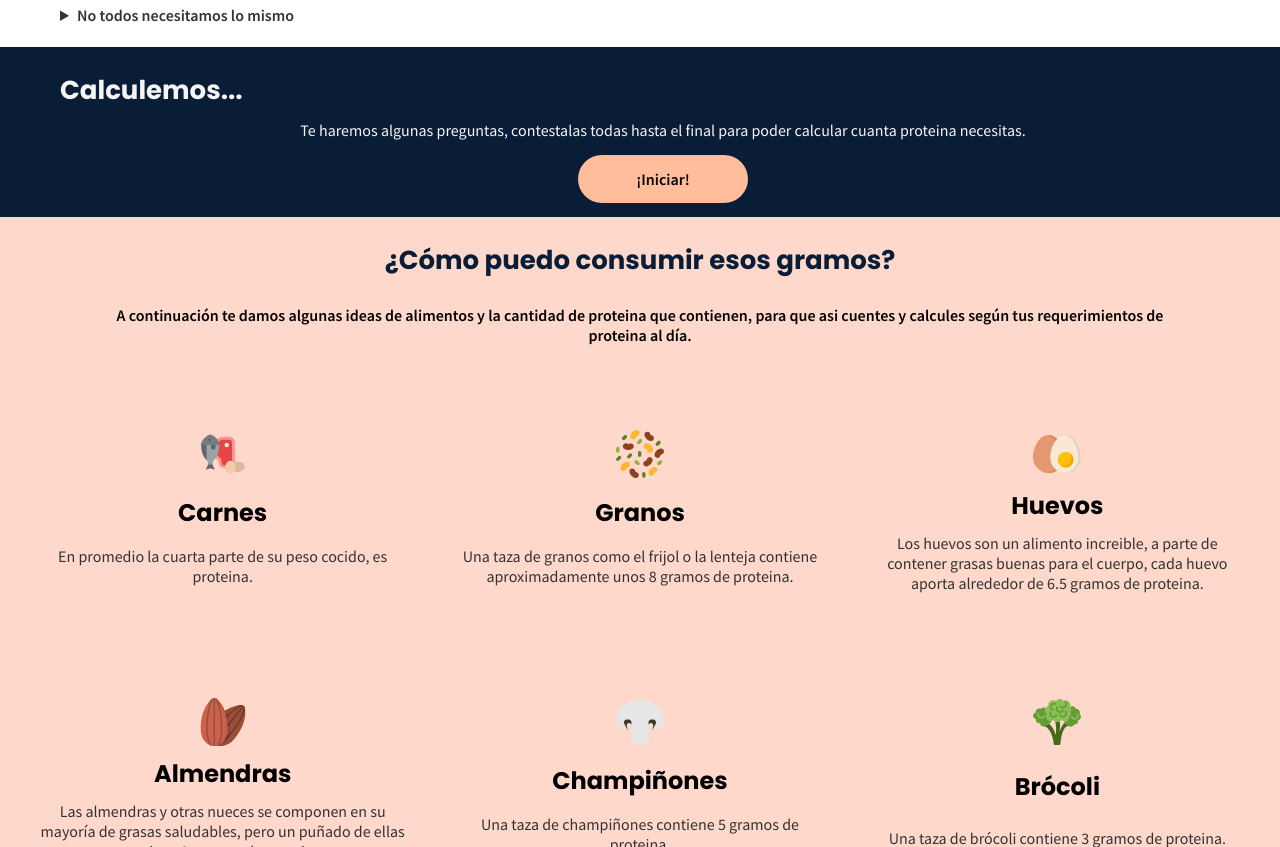
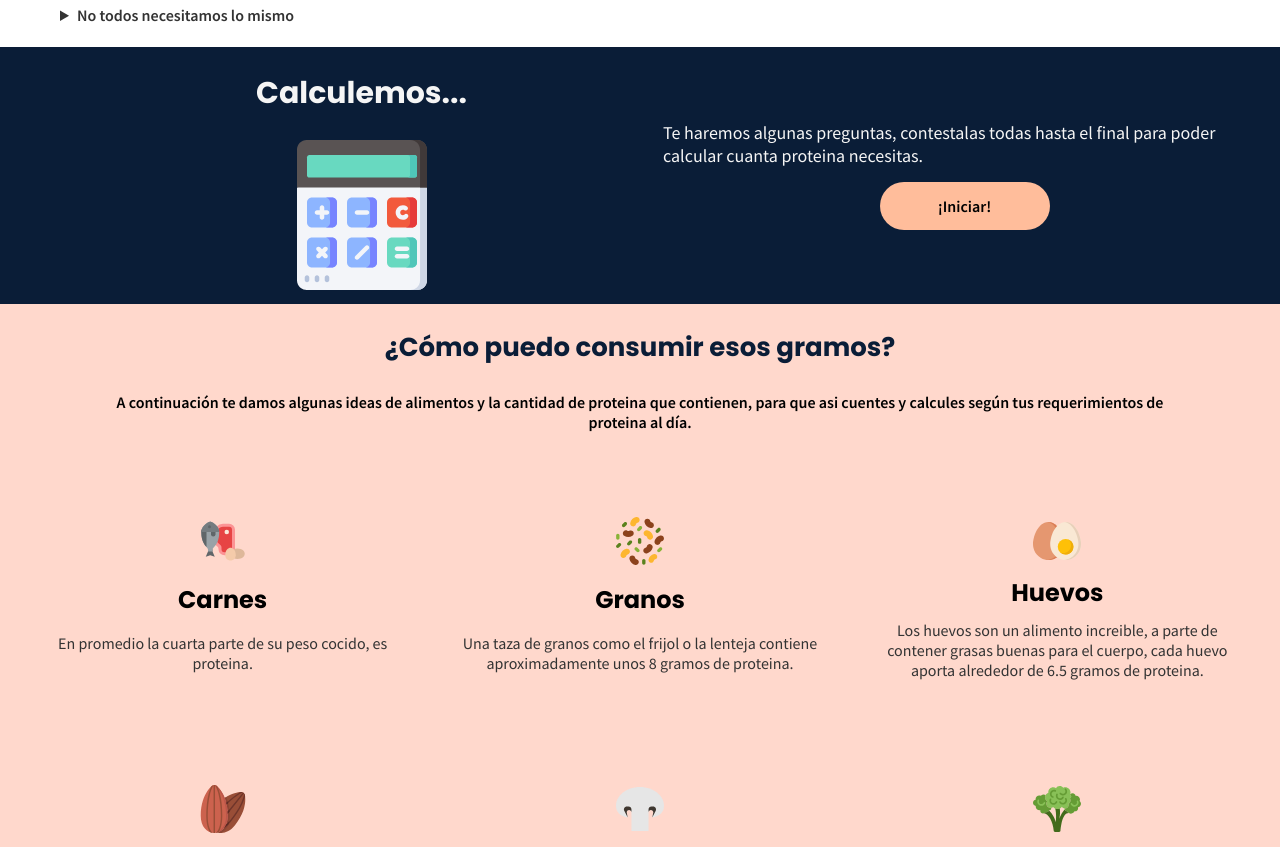
Before and after one commit to anddev-rh/TuProteina, a website: page src/index.html in a window 1280 px wide. Shown: the part 987-1834 px from the top of the page. Drawn offline with nearby package versions, Linux system fonts and the light colour scheme.

Commit message:
añadiendo imagen de calculadora y algunas correcciones de responsive

```diff
--- a/src/css/desktop.css
+++ b/src/css/desktop.css
@@ -21,6 +21,18 @@ iframe {
   grid-column: 2 / 3;
 }
 
+.calculator-container img {
+  justify-self: center;
+}
+
+.calculator-container h2 {
+  justify-self: center;
+}
+
+.calculator-container h3 {
+  justify-self: center;
+}
+
 .advices-container {
   grid-template-columns: repeat(3, 1fr);
 }
--- a/src/css/style.css
+++ b/src/css/style.css
@@ -122,10 +122,16 @@ iframe {
 
 .calculator-container {
   display: grid;
+  row-gap: 14px;
   padding: 14px 14px;
   background-color: var(--dark-blue);
   color: whitesmoke;
   font-family: 'Poppins', sans-serif;
+}
+
+.calculator-container img {
+  width: 100px;
+  justify-self: center;
 }
 
 .calculator-field {
@@ -226,6 +232,10 @@ margin: 0;
   padding: 14px;
 }
 
+.calculator-result {
+  border-top: var(--dark-blue) solid 1px;
+}
+
 .calculator-result h2 {
   margin: 10px 0;
   font-family: 'Poppins', sans-serif;
--- a/src/css/tablet.css
+++ b/src/css/tablet.css
@@ -33,7 +33,33 @@ iframe {
 }
 
 .calculator-container {
+  grid-template-columns: 1fr 1fr;
   padding-left: 60px;
+}
+
+.calculator-container img {
+  grid-column: 1 / 2;
+  align-self: center;
+  justify-self: left;
+  width: 150px;
+}
+
+.calculator-container div {
+  grid-row: 1 / 3;
+  grid-column: 2 / 3;
+  align-self: center;
+}
+
+.calculator-container p {
+  font-size: 1.8rem;
+}
+
+.calculator-container h2 {
+  font-size: 3rem;
+}
+
+.calculator-container h3 {
+  font-size: 2.4rem;
 }
 
 .advices-container {
--- a/src/index.html
+++ b/src/index.html
@@ -56,6 +56,8 @@
 
   <div  id="calculator" class="calculator-container">
     <h2>Calculemos...</h2>
+
+    <img src="./img/calculator.svg" alt="">
 
     <div class="calculator-field calculator-field--0">
       <p>Te haremos algunas preguntas, contestalas todas hasta el final para poder calcular cuanta proteina necesitas.</p>
--- a/src/script.js
+++ b/src/script.js
@@ -5,12 +5,13 @@ const btn3 = document.querySelector('.btn-3')
 const btn4 = document.querySelector('.btn-4')
 const btnRestart = document.querySelector('.btn-restart')
 
+const calculator = document.getElementById('calculator')
 const field0 = document.querySelector('.calculator-field--0')
 const field1 = document.querySelector('.calculator-field--1')
 const field2 = document.querySelector('.calculator-field--2')
 const field3 = document.querySelector('.calculator-field--3')
 const field4 = document.querySelector('.calculator-field--4')
-
+let calculatorResult = document.querySelector('.calculator-result')
 
 const radio1 = document.getElementById('radio1')
 const radio2 = document.getElementById('radio2')
@@ -31,9 +32,13 @@ let user = {
 //console.log(radioInput.value);
 
 const getAnswer = () => {
+
   field0.classList.add('hide')
   field4.classList.add('hide')
+  calculatorResult.classList.add('hide')
   field1.classList.remove('hide')
+  calculator.classList.remove('hide')
+
 
 
   btn1.addEventListener('click', function(){
@@ -65,22 +70,18 @@ const getWeight = () => {
         grams = 1.5
         let result = grams * parseFloat(weight.value)
         resultText.textContent = `Debes consumir ${result} gramos de proteina al día`
-        //console.log(`Debes consumir ${result} gramos de proteina al día`);
       } else if (user.age <= 5) {
         grams = 2
         let result = grams * parseFloat(weight.value)
-        resultText.textContent = `Debes consumir ${result} gramos de proteina al día`
-        //console.log(`Debes consumir ${result} gramos de proteina al día`);
+        resultText.textContent = `Los menores de 5 años deben consumir 2 gramos de proteína al día, en tu caso ${result} gramos.`
       } else if (user.age > 5 && user.age<= 18) {
         grams = 1.5
         let result = grams * parseFloat(weight.value)
-        resultText.textContent = `Debes consumir ${result} gramos de proteina al día`
-        //console.log(`Debes consumir ${result} gramos de proteina al día`);
+        resultText.textContent = `Los niños y jovenes entre 5 y 18 deben consumir 1.5 gramos por kilo de peso al día, en tu caso ${result} gramos`
       } else if (user.age >= 50){
         grams = 1.5
         let result = grams * parseFloat(weight.value)
-        resultText.textContent = `Debes consumir ${result} gramos de proteina al día`
-        //console.log(`Debes consumir ${result} gramos de proteina al día.`);
+        resultText.textContent = `Ya pasaste tus 50, debes consumir ${result} gramos de proteina al día independientemente que hagas ejercicio o no, sin embargo para que ganes masa muscular puedes hacer ejercicio y consumir unos gramos mas de proteina, esto beneficiara mucho tu salud en esta etapa de tu vida.`
       } else if (user.age > 18 && user.age < 50){
         if(user.exercise == true) {
           grams = 1.4
@@ -88,21 +89,20 @@ const getWeight = () => {
           let result = grams * parseFloat(weight.value)
           let result2 = grams2 * parseFloat(weight.value)
           resultText.textContent = `Debes consumir entre ${result} y ${result2} gramos de proteina al día.`
-          //console.log(`Debes consumir entre ${result} y ${result2} gramos de proteina al día.`);
         } else {
           grams = 1
           let result = grams * parseFloat(weight.value)
           resultText.textContent = `Debes consumir ${result} gramos de proteina al día ya que no haces ejercicio, sin embargo deberias empezar a hacerlo si quieres cuidar mejor tu salud.`
-          //console.log(`Debes consumir ${result} gramos de proteina al día ya que no haces ejercicio, sin embargo deberias empezar a hacerlo si quieres cuidar mejor tu salud.`);
         }
       }
     }
 
-    let calculatorResult = document.querySelector('.calculator-result')
+
     let advices = document.querySelector('.advices-container')
 
     calculatorResult.classList.remove('hide')
     advices.classList.remove('hide')
+    calculator.classList.toggle('hide')
   })
 }
 
```
Also changed, not shown: src/img/calculator.svg (added).
